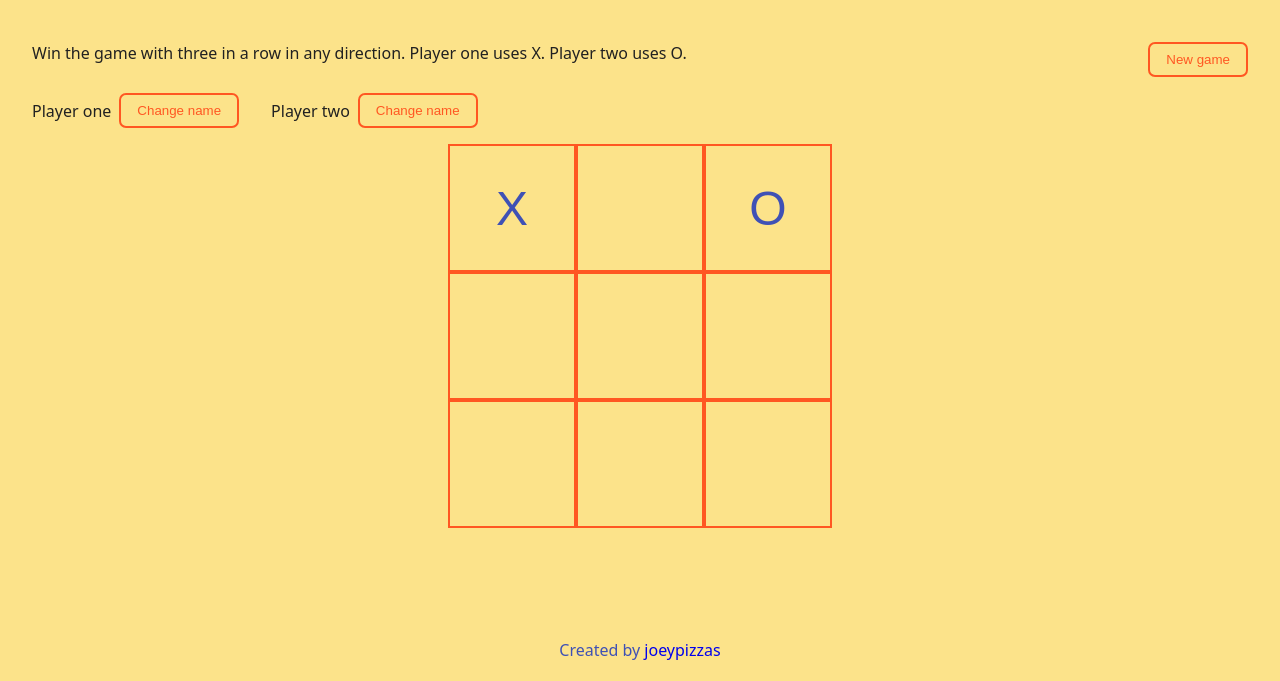
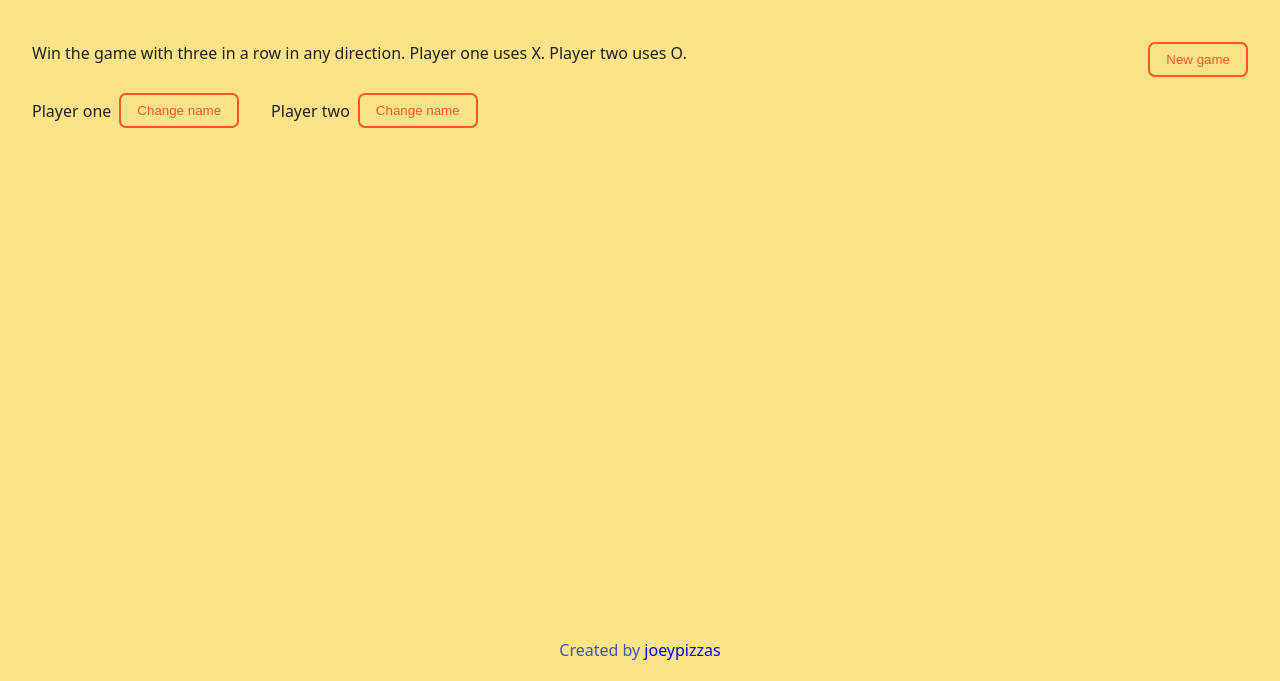
Before and after one commit to joeypizzas/odin-tic-tac-toe, a plain HTML site: page index.html in a window 1280 px wide. Shown: the part 119-800 px from the top of the page. Drawn offline with Linux system fonts and the light colour scheme.

Commit message:
removed board because it's initalized via JS

```diff
--- a/index.html
+++ b/index.html
@@ -28,23 +28,7 @@
                 </div>
             </div>
             <div id="gameboard-container">
-                <div id="gameboard">
-                    <div class="board-row">
-                        <button class="board-square">X</button>
-                        <button class="board-square"></button>
-                        <button class="board-square">O</button>
-                    </div>
-                    <div class="board-row">
-                        <button class="board-square"></button>
-                        <button class="board-square"></button>
-                        <button class="board-square"></button>
-                    </div>
-                    <div class="board-row">
-                        <button class="board-square"></button>
-                        <button class="board-square"></button>
-                        <button class="board-square"></button>
-                    </div>
-                </div>
+                <div id="gameboard"></div>
             </div>
         </div>
     </div>
```
